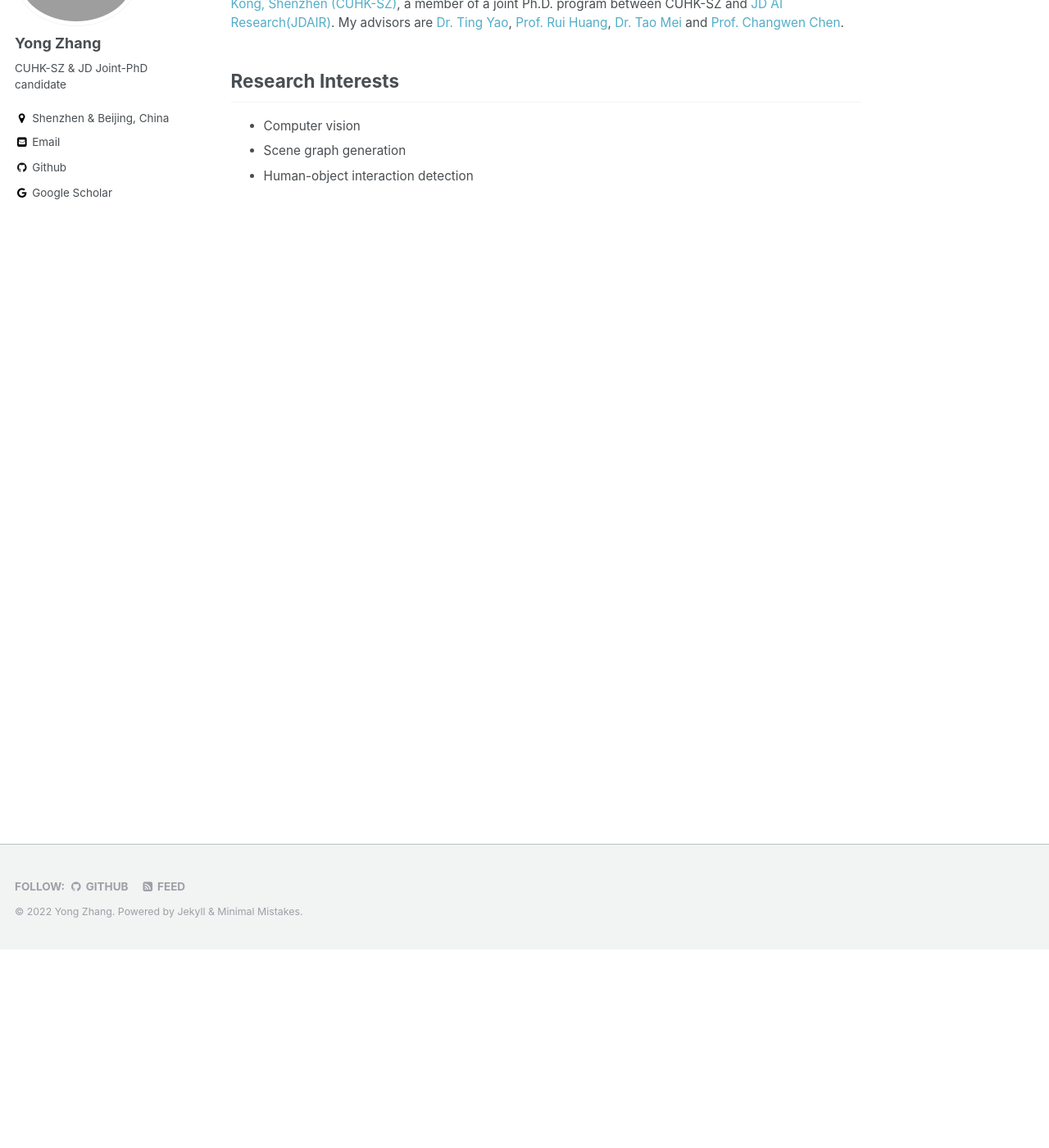
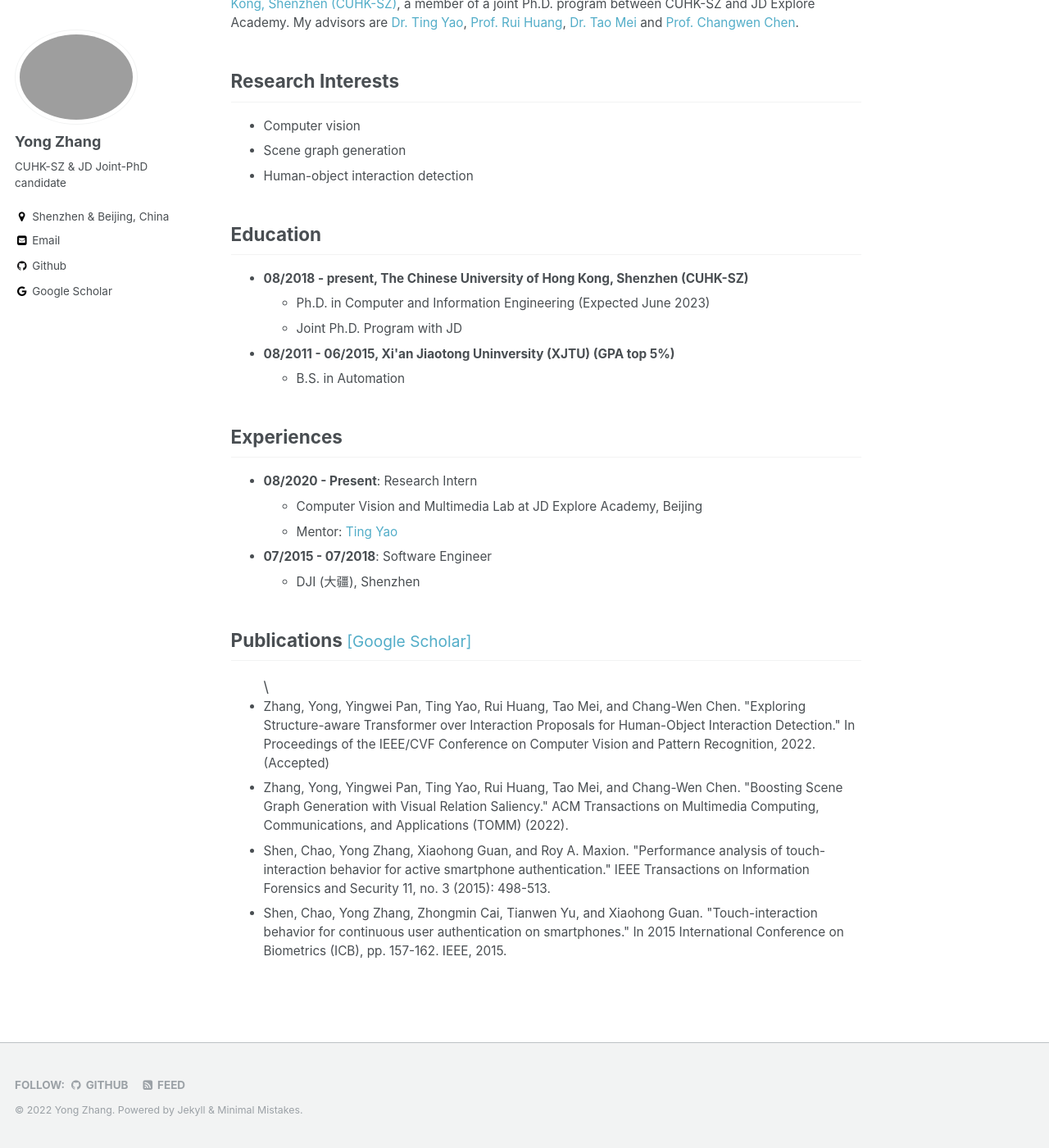
Before and after one commit to zyong812/zyong812.github.io, a Jekyll site: the page built from index.html, in a window 1280 px wide and 1400 px high, scrolled down 242 px. Shown: the whole window at 82% size. Built offline with Jekyll 4.4.1, drawn with Linux system fonts in a browser that asks for light colours; a script that is not in the unit is left out; the list of posts is cut into pages by our own code; some of the changed text lies outside the part shown.

Commit message:
more info

```diff
--- a/index.html
+++ b/index.html
@@ -8,7 +8,7 @@
 
 <h2 id="bio">Bio</h2>
 <div><p>
-I am currently a Ph.D student of <a href="https://sse.cuhk.edu.cn" target="_blank">School of Science and Engineering</a> in <a href="https://www.cuhk.edu.cn" target="_blank">The Chinese University of Hong Kong, Shenzhen (CUHK-SZ)</a>, a member of a joint Ph.D. program between CUHK-SZ and <a href="https://air.jd.com/#index" target="_blank">JD AI Research(JDAIR)</a>. My advisors are <a href="http://tingyao.deepfun.club/" target="_blank">Dr. Ting Yao</a>, <a href="https://sse.cuhk.edu.cn/en/faculty/huangrui" target="_blank">Prof. Rui Huang</a>, <a href="https://taomei.me/" target="_blank">Dr. Tao Mei</a> and <a href="https://www.polyu.edu.hk/en/comp/people/academic-staff/prof-chen-changwen" target="_blank">Prof. Changwen Chen</a>.
+I am currently a Ph.D student of <a href="https://sse.cuhk.edu.cn" target="_blank">School of Science and Engineering</a> in <a href="https://www.cuhk.edu.cn" target="_blank">The Chinese University of Hong Kong, Shenzhen (CUHK-SZ)</a>, a member of a joint Ph.D. program between CUHK-SZ and JD Explore Academy. My advisors are <a href="http://tingyao.deepfun.club/" target="_blank">Dr. Ting Yao</a>, <a href="https://sse.cuhk.edu.cn/en/faculty/huangrui" target="_blank">Prof. Rui Huang</a>, <a href="https://taomei.me/" target="_blank">Dr. Tao Mei</a> and <a href="https://www.polyu.edu.hk/en/comp/people/academic-staff/prof-chen-changwen" target="_blank">Prof. Changwen Chen</a>.
 </p></div>
 
 <!-- {% include timeline.html %} -->
@@ -19,6 +19,42 @@
   <li>Scene graph generation</li>
   <li>Human-object interaction detection</li>
 </ul>
+
+<h2 style="clear: both;">Education</h2>
+<ul>
+  <li><b>08/2018 - present, The Chinese University of Hong Kong, Shenzhen (CUHK-SZ)</b></li>
+  <ul>
+    <li>Ph.D. in Computer and Information Engineering (Expected June 2023)</li>
+    <li>Joint Ph.D. Program with JD</li>
+  </ul>
+  <li><b>08/2011 - 06/2015, Xi'an Jiaotong Uninversity (XJTU) (GPA top 5%)</b></li>
+  <ul>
+    <li>B.S. in Automation</li>
+  </ul>
+</ul>
+
+<h2 style="clear: both;">Experiences</h2>
+<ul>
+  <li><b>08/2020 - Present</b>: Research Intern</li>
+  <ul>
+    <li>Computer Vision and Multimedia Lab at JD Explore Academy, Beijing</li>
+    <li>Mentor: <a href="http://tingyao.deepfun.club/" target="_blank">Ting Yao</a></li>
+  </ul>
+  <li><b>07/2015 - 07/2018</b>: Software Engineer</li>
+  <ul>
+    <li>DJI (大疆), Shenzhen</li>
+  </ul>
+</ul>
+
+
+<h2 style="clear: both;" id="publications">Publications <a href="https://scholar.google.com/citations?user=raEl9wUAAAAJ" style="font-size: 0.85em; font-weight: normal;">[Google Scholar]</a></h2>
+<ul>
+  \<li>Zhang, Yong, Yingwei Pan, Ting Yao, Rui Huang, Tao Mei, and Chang-Wen Chen. "Exploring Structure-aware Transformer over Interaction Proposals for Human-Object Interaction Detection." In Proceedings of the IEEE/CVF Conference on Computer Vision and Pattern Recognition, 2022. (Accepted)</li>
+  <li>Zhang, Yong, Yingwei Pan, Ting Yao, Rui Huang, Tao Mei, and Chang-Wen Chen. "Boosting Scene Graph Generation with Visual Relation Saliency." ACM Transactions on Multimedia Computing, Communications, and Applications (TOMM) (2022).</li>
+  <li>Shen, Chao, Yong Zhang, Xiaohong Guan, and Roy A. Maxion. "Performance analysis of touch-interaction behavior for active smartphone authentication." IEEE Transactions on Information Forensics and Security 11, no. 3 (2015): 498-513.</li>
+  <li>Shen, Chao, Yong Zhang, Zhongmin Cai, Tianwen Yu, and Xiaohong Guan. "Touch-interaction behavior for continuous user authentication on smartphones." In 2015 International Conference on Biometrics (ICB), pp. 157-162. IEEE, 2015.</li>
+</ul>
+
 
 <!-- <h2>News</h2>
 <div id="news">
@@ -47,39 +83,6 @@
 <div style="clear: both;"></div>
 
 
-
-<h2 style="clear: both;">Education</h2>
-<ul>
-  <li><b>08/2019 - 06/2024, Sun Yat-Sen University</b></li>
-  <ul>
-    <li>Ph.D. in Computer Science and Technology (Expected June 2024)</li>
-    <li>Joint Ph.D. Program with JD AI Research</li>
-  </ul>
-  <li><b>08/2015 - 07/2019, Sun Yat-sen University (GPA:3.9, rank 8/120)</b></li>
-  <ul>
-    <li>B.S. in Software Engineering</li>
-  </ul>
-</ul>
-
-<h2 style="clear: both;">Experiences</h2>
-<ul>
-  <li><b>08/2020 - Present</b>: Research Intern</li>
-  <ul>
-    <li>Computer Vision and Multimedia Lab at JD AI Research, Beijing</li>
-    <li>Mentor: <a href="http://tingyao.deepfun.club/" target="_blank">Ting Yao</a></li>
-  </ul>
-  <li><b>07/2018 - 04/2019</b>: Research Intern</li>
-  <ul>
-    <li>Computer Vision and Multimedia Lab at JD AI Research, Beijing</li>
-    <li>Mentor: <a href="http://tingyao.deepfun.club/" target="_blank">Ting Yao</a></li>
-  </ul>
-  <li><b>03/2018 - 06/2018</b>: Research Intern</li>
-  <ul>
-    <li><a href="http://www.pixtalks.com/home" target="_blank">Pixtalks Technology</a>, Guangzhou</li>
-    <li>Mentor: <a href="https://dblp.uni-trier.de/pers/hd/d/Ding:Shengyong" target="_blank">Shengyong Ding</a></li>
-  </ul>
-</ul>
-
 <h2 style="clear: both;">Selected Awards</h2>
 <ul>
   <li><b>Outstanding Undergraduate</b>, SYSU 2019, <b>Top 5%</b> in SYSU.</li>
```
